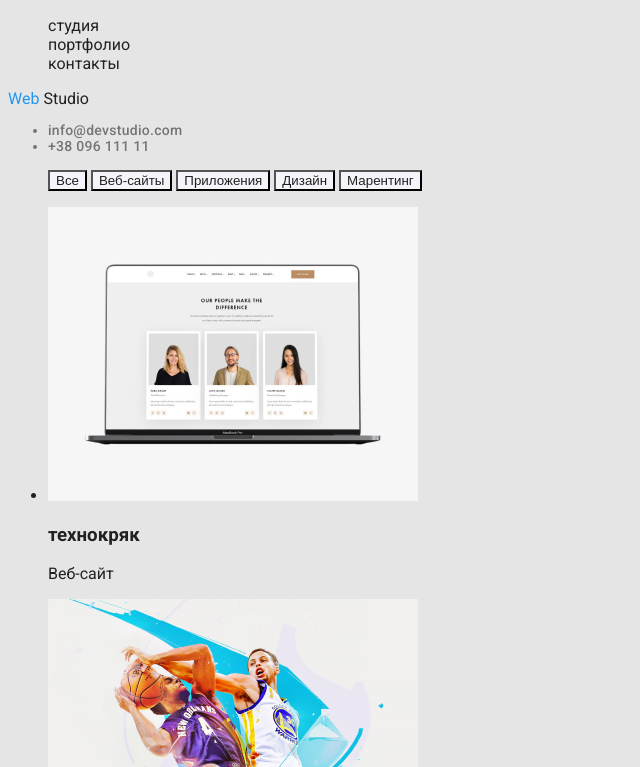
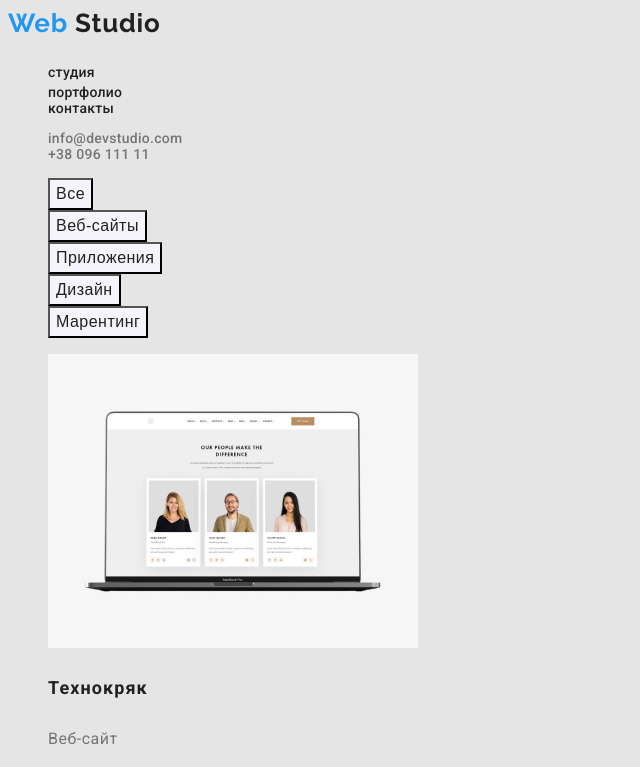
Before and after one commit to igormos1/goit-markup-hw-02, a plain HTML site: page portfolio.html in a window 1280 px wide. Shown: the top 767 px of the page, without its empty margins (0-640 px from the left). Drawn offline with Linux system fonts and the light colour scheme.

Commit message:
igormos1

```diff
--- a/css/styles.css
+++ b/css/styles.css
@@ -8,10 +8,10 @@
 a {
   text-decoration: none;
 }
-
-.list {
+ul {
   list-style: none;
 }
+
 body {
   font-family: Roboto;
   background-color: #e5e5e5;
@@ -21,6 +21,14 @@ body {
 
 .logo {
   color: var(--primary-text-color);
+  font-family: Raleway;
+  font-style: normal;
+  font-weight: bold;
+  font-size: 26px;
+  line-height: 31px;
+  /* identical to box height */
+
+  letter-spacing: 0.03em;
 }
 .logo:hover,
 .logo:focus {
@@ -31,7 +39,12 @@ body {
   letter-spacing: 0.03em;
   font-size: 26px;
 }
-
+.site-nav {
+  font-weight: 500;
+  font-size: 14px;
+  line-height: 16px;
+  letter-spacing: 0.02em;
+}
 .contacts {
   font-weight: 500;
   font-size: 14px;
@@ -97,16 +110,37 @@ body {
 .button-first {
   background-color: var(--accent-color);
   color: var(--line-color);
-  cursor: pointer;
   width: 200px;
   height: 50px;
   left: 700px;
   top: 430px;
 }
 
+.exempl {
+  color: var(--primary-text-color);
+  font-family: Roboto;
+  font-style: normal;
+  font-weight: bold;
+  font-size: 18px;
+  line-height: 36px;
+  letter-spacing: 0.06em;
+}
+
+.category {
+  color: var(--tittle-text-color);
+  font-size: 16px;
+  line-height: 30px;
+  letter-spacing: 0.03em;
+}
+
 .button-second {
   background-color: #f5f4fa;
   color: var(--primary-text-color);
+  font-weight: 500;
+  font-size: 16px;
+  line-height: 26px;
+  text-align: center;
+  letter-spacing: 0.03em;
 }
 .button-second:hover {
   color: var(--accent-color);
@@ -159,19 +193,26 @@ body {
 }
 .adres-line {
   color: var(--line-color);
+  font-family: Roboto;
+  font-style: normal;
+  font-weight: normal;
   font-size: 14px;
   line-height: 24px;
+
+  letter-spacing: 0.03em;
 }
 .studio-footter {
   color: var(--line-color);
 }
+.logo-footer {
+  font-family: Raleway;
+  font-style: normal;
+  font-weight: bold;
+  font-size: 26px;
+  line-height: 31px;
+  letter-spacing: 0.03em;
+}
 
-.mail-footer {
-  color: var(--tittle-text-color);
-}
-.contacts-footer {
-  list-style: none;
-}
 .contacts-footer {
   color: rgba(255, 255, 255, 0.6);
   font-size: 14px;
--- a/portfolio.html
+++ b/portfolio.html
@@ -14,8 +14,12 @@
 <body>
     <header class="page-heder">
 
-        <nav>
-        <ul class="site-nav">
+        <a href="./index.html" class="logo">
+            <span class="logo-web">Web</span>
+            <span class="logo-studio">Studio</span>
+
+            <nav>
+            <ul class="site-nav">
 
             <li><a href="" class="stud">студия</a></li>
             <li><a href="./portfolio.html" class="portfolio">портфолио</a></li>
@@ -25,10 +29,6 @@
 
         </nav>
 
-        <a href="./index.html" class="logo">
-            <span class="logo-web">Web</span>
-            <span class="logo-studio">Studio</span>
-
 
             <ul class="contacts">
                 <li><a class="mail" href="mailto:info@devstudio.com">info@devstudio.com</a></li>
@@ -37,18 +37,20 @@
 
         <section>
             <ul>
-               <button class="button-second">Все</button>
-               <button class="button-second" >Веб-сайты</button>
-               <button class="button-second">Приложения</button>
-               <button class="button-second">Дизайн</button>
-               <button class="button-second">Марентинг</button>
+                 <li><button class="button-second">Все</button></li>
+                 <li><button class="button-second">Веб-сайты</button></li>
+                 <li><button class="button-second">Приложения</button></li>
+                 <li><button class="button-second">Дизайн</button></li>
+                 <li><button class="button-second">Марентинг</button></li>
+
+
                </ul>
         </section>
 
         <section>
             <ul>
                 <li><img src="./images/img16.jpg" alt="" width="370">
-               <h3 class="exempl">технокряк</h3>
+               <h3 class="exempl">Технокряк</h3>
                <p class="category">Веб-сайт</p>
                 </li>
                 <li><img src="./images/img8.jpg" alt="" width="370">
```
Also changed, not shown: index.html (+14 -12 lines).
